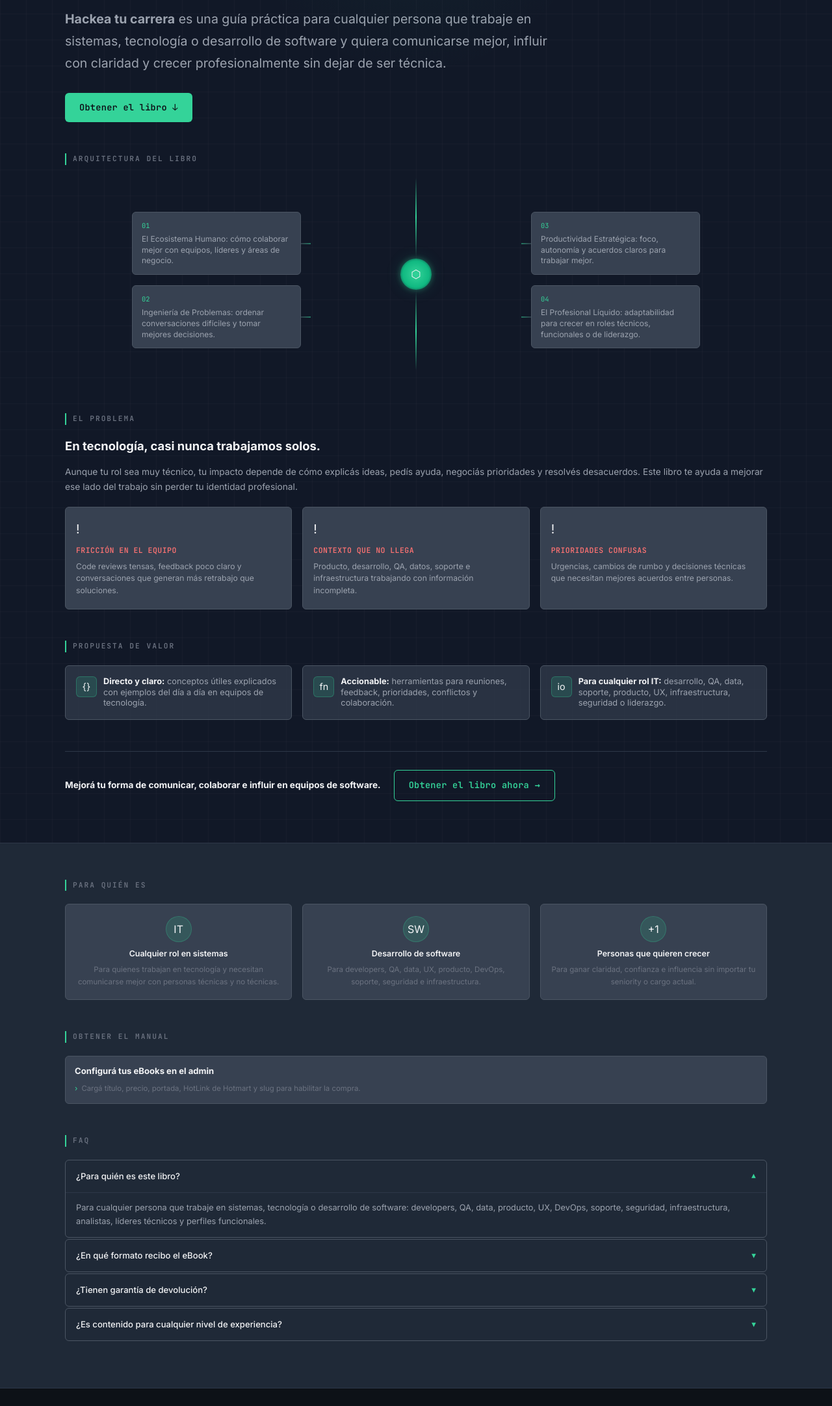
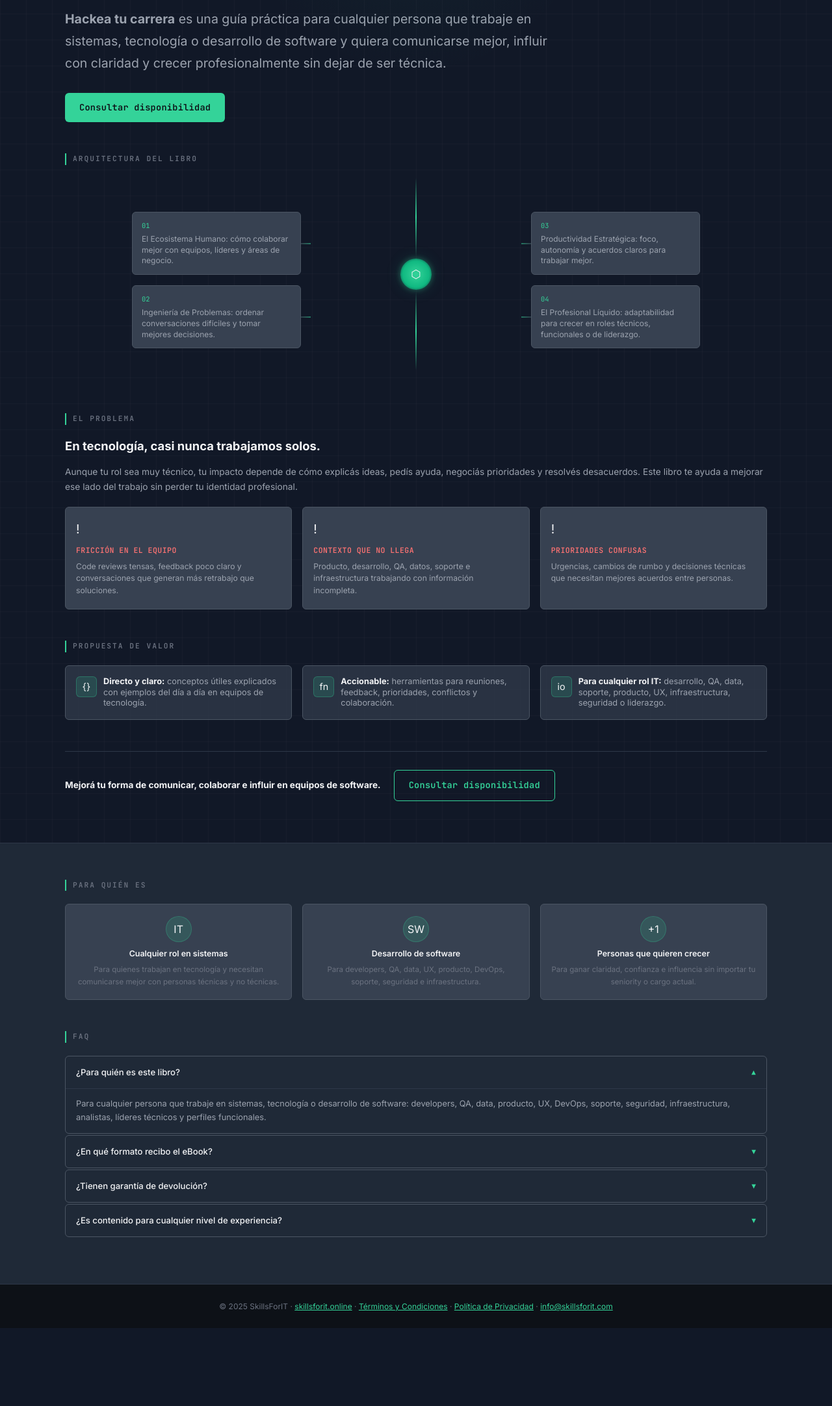
Before and after one commit to marcelodanieldm/sfi, a Django app: page /ebook/ in a window 1280 px wide. Shown: the part 339-2503 px from the top of the page at 65% size. After the commit the page ends 2383 px from the top, so only its background shows below. Run offline with Django 4.2, Linux system fonts and the light colour scheme; data that the repository does not hold is empty; parts of the project's set-up code (start-up, migrations or seed data) failed here and were passed over.

Commit message:
ebook: eliminar seccion catalogo redundante con placeholder de portada

```diff
--- a/core/controllers/ebook_controller.py
+++ b/core/controllers/ebook_controller.py
@@ -12,10 +12,9 @@ logger = logging.getLogger(__name__)
 
 
 def ebook(request):
-    ebooks = Ebook.objects.filter(activo=True).order_by('orden', 'titulo')
-    # Ebook principal: usado para que los CTA del hero apunten directo a Hotmart
-    primary_ebook = ebooks.first()
-    return render(request, 'core/ebook_landing.html', {'ebooks': ebooks, 'primary_ebook': primary_ebook})
+    # Ebook principal: los CTA de la landing apuntan directo a su checkout de Hotmart
+    primary_ebook = Ebook.objects.filter(activo=True).order_by('orden', 'titulo').first()
+    return render(request, 'core/ebook_landing.html', {'primary_ebook': primary_ebook})
 
 
 @require_POST
@@ -43,8 +42,8 @@ def ebook_mp_checkout(request, slug):
         'payer': {'email': buyer_email},
         'back_urls': {
             'success': f'{site_url}/ebook/mp/success/',
-            'failure': f'{site_url}/ebook/#catalogo',
-            'pending': f'{site_url}/ebook/#catalogo',
+            'failure': f'{site_url}/ebook/',
+            'pending': f'{site_url}/ebook/',
         },
         'auto_return': 'approved',
         'external_reference': f'ebook:{ebook_obj.slug}',
--- a/core/templates/core/ebook_landing.html
+++ b/core/templates/core/ebook_landing.html
@@ -319,90 +319,6 @@ footer a{color:var(--accent)}
 .adv-card h4{font-size:.78rem;font-weight:600;color:var(--text-primary);margin-bottom:6px;line-height:1.35}
 .adv-card p{font-size:.72rem;color:var(--text-dim)}
 
-/* ── EBOOK CATALOG ──────────────────────────────────────────── */
-.catalog-grid{
-  display:grid;
-  grid-template-columns:repeat(auto-fit,minmax(260px,1fr));
-  gap:18px;
-}
-.ebook-card{
-  background:var(--bg-card);
-  border:1px solid var(--border);
-  border-radius:var(--radius);
-  overflow:hidden;
-  display:flex;
-  flex-direction:column;
-  transition:border-color .2s,transform .15s;
-}
-.ebook-card:hover{border-color:var(--accent);transform:translateY(-2px)}
-.ebook-cover{
-  aspect-ratio:3/4;
-  background:linear-gradient(160deg,#1e3a4a 0%,#0f2535 50%,#0d1117 100%);
-  display:flex;align-items:center;justify-content:center;
-  border-bottom:1px solid var(--border);
-  position:relative;
-  overflow:hidden;
-}
-.ebook-cover::before{
-  content:'';
-  position:absolute;inset:0;
-  background:linear-gradient(45deg,transparent 60%,rgba(52,211,153,.06) 100%);
-}
-.ebook-cover-inner{
-  font-family:var(--mono);
-  font-size:.6rem;
-  color:rgba(52,211,153,.3);
-  text-align:center;
-  padding:16px;
-  line-height:2;
-}
-.ebook-body{padding:14px;flex:1;display:flex;flex-direction:column;gap:8px}
-.ebook-kicker{
-  font-family:var(--mono);
-  font-size:.62rem;
-  color:var(--accent);
-  letter-spacing:.1em;
-}
-.ebook-title{
-  font-size:.82rem;
-  font-weight:700;
-  color:var(--text-primary);
-  line-height:1.35;
-}
-.ebook-features{
-  list-style:none;
-  display:flex;
-  flex-direction:column;
-  gap:4px;
-  flex:1;
-}
-.ebook-features li{
-  font-size:.71rem;
-  color:var(--text-dim);
-  display:flex;
-  align-items:flex-start;
-  gap:6px;
-}
-.ebook-features li::before{content:'›';color:var(--accent);flex-shrink:0}
-.ebook-footer{
-  padding:14px;
-  border-top:1px solid var(--border-subtle);
-  display:flex;
-  flex-direction:column;
-  align-items:stretch;
-  gap:12px;
-}
-.ebook-price{
-  font-family:var(--mono);
-  font-size:1rem;
-  font-weight:700;
-  color:var(--accent);
-}
-.ebook-footer .btn{
-  width:100%;
-  justify-content:center;
-}
-
 /* ── FAQ ────────────────────────────────────────────────────── */
 .faq{display:flex;flex-direction:column;gap:2px}
 .faq-item{border:1px solid var(--border);border-radius:var(--radius);overflow:hidden}
@@ -455,7 +371,7 @@ footer a{color:var(--accent)}
   .problem-grid,.advantages-row,.adv-cards{grid-template-columns:1fr 1fr}
 }
 @media(max-width:860px){
-  .problem-grid,.advantages-row,.adv-cards,.catalog-grid{grid-template-columns:1fr}
+  .problem-grid,.advantages-row,.adv-cards{grid-template-columns:1fr}
   .tree-grid{grid-template-columns:1fr;grid-template-rows:auto}
   .tree-branch-left,.tree-branch-right{grid-column:1;align-items:stretch;padding:0}
   .tree-center{grid-column:1;flex-direction:row;padding:8px 0}
@@ -468,7 +384,7 @@ footer a{color:var(--accent)}
   .right-panel{padding:40px 18px 56px}
   .hero h1{font-size:2.05rem}
   .btn{width:100%;justify-content:center;text-align:center}
-  .problem-card,.adv-item,.adv-card,.ebook-body,.ebook-footer{padding:16px}
+  .problem-card,.adv-item,.adv-card{padding:16px}
 }
 </style>
 </head>
@@ -489,7 +405,7 @@ footer a{color:var(--accent)}
       {% if primary_ebook %}
         <a href="{{ primary_ebook.hotlink_url }}" class="btn" target="_blank" rel="noopener">Comprar en Hotmart →</a>
       {% else %}
-        <a href="#catalogo" class="btn">Obtener el libro ↓</a>
+        <a href="mailto:info@skillsforit.com" class="btn">Consultar disponibilidad</a>
       {% endif %}
     </section>
 
@@ -582,7 +498,7 @@ footer a{color:var(--accent)}
       {% if primary_ebook %}
         <a href="{{ primary_ebook.hotlink_url }}" class="btn btn-outline" target="_blank" rel="noopener">Comprar en Hotmart →</a>
       {% else %}
-        <a href="#catalogo" class="btn btn-outline">Obtener el libro ahora →</a>
+        <a href="mailto:info@skillsforit.com" class="btn btn-outline">Consultar disponibilidad</a>
       {% endif %}
     </div>
 
@@ -615,50 +531,6 @@ footer a{color:var(--accent)}
           <h4>Personas que quieren crecer</h4>
           <p>Para ganar claridad, confianza e influencia sin importar tu seniority o cargo actual.</p>
         </div>
-
-      </div>
-    </section>
-
-    <!-- ── CATÁLOGO ── -->
-    <section id="catalogo">
-      <p class="section-label">obtener el manual</p>
-      <div class="catalog-grid">
-        {% for ebook in ebooks %}
-          <div class="ebook-card">
-            <div class="ebook-cover">
-              <div class="ebook-cover-inner">
-                {% if ebook.portada_url %}
-                  <img src="{{ ebook.portada_url }}" alt="{{ ebook.titulo }}" style="width:100%;height:100%;object-fit:cover;border-radius:6px">
-                {% else %}
-                  &lt;book/&gt;<br>
-                  ──────<br>
-                  cover<br>
-                  ──────
-                {% endif %}
-              </div>
-            </div>
-            <div class="ebook-body">
-              <span class="ebook-kicker">### HACK ◦ CARRERA</span>
-              <h3 class="ebook-title">{{ ebook.titulo }}</h3>
-              <ul class="ebook-features">
-                <li>{{ ebook.descripcion_corta|default:ebook.descripcion|truncatechars:120 }}</li>
-              </ul>
-            </div>
-            <div class="ebook-footer">
-              <span class="ebook-price">USD {{ ebook.precio_usd|default:'19.99' }}</span>
-              <a href="{{ ebook.hotlink_url }}" class="btn" target="_blank" rel="noopener">Comprar en Hotmart →</a>
-            </div>
-          </div>
-        {% empty %}
-          <div class="ebook-card">
-            <div class="ebook-body">
-              <h3 class="ebook-title">Configurá tus eBooks en el admin</h3>
-              <ul class="ebook-features">
-                <li>Cargá título, precio, portada, HotLink de Hotmart y slug para habilitar la compra.</li>
-              </ul>
-            </div>
-          </div>
-        {% endfor %}
 
       </div>
     </section>
```
